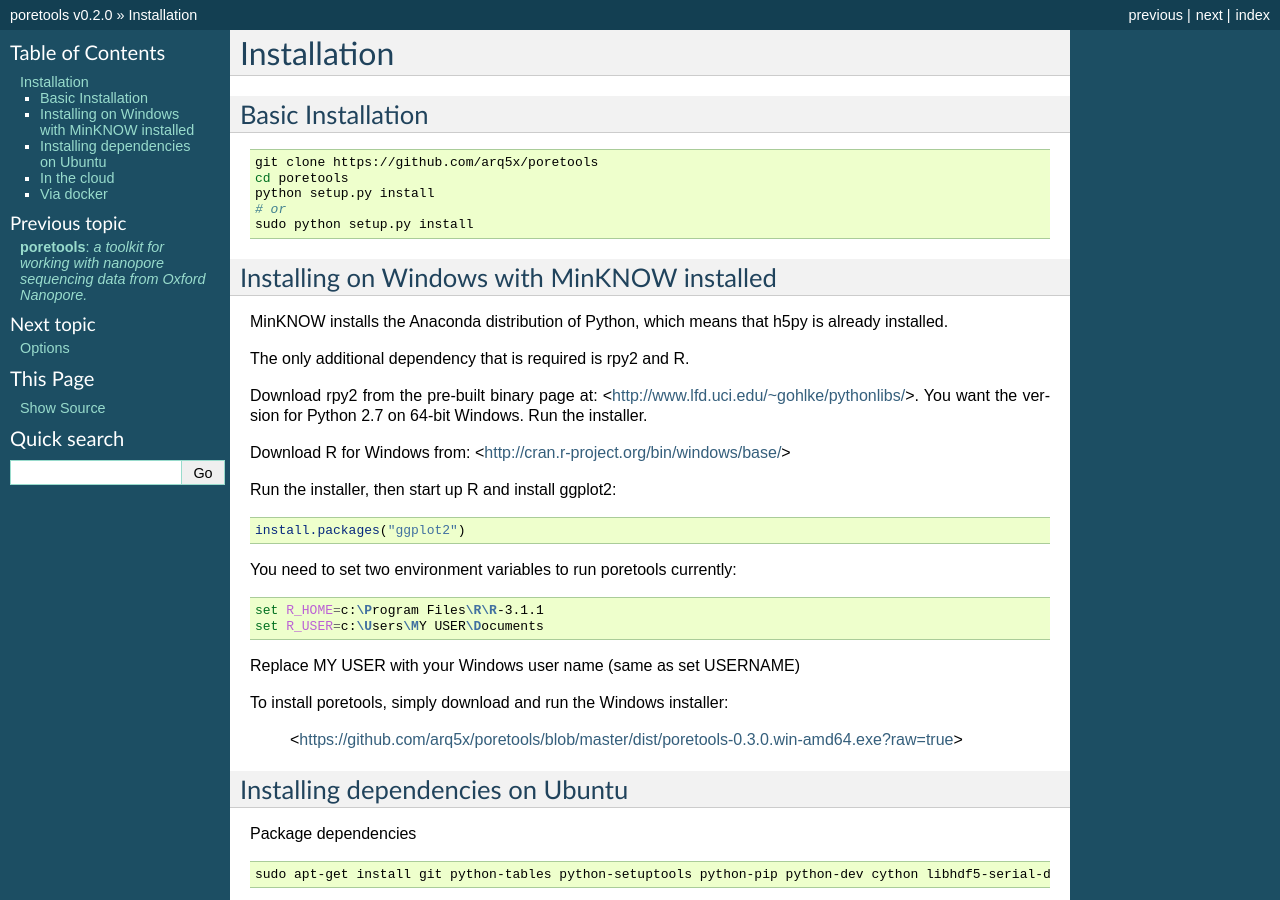
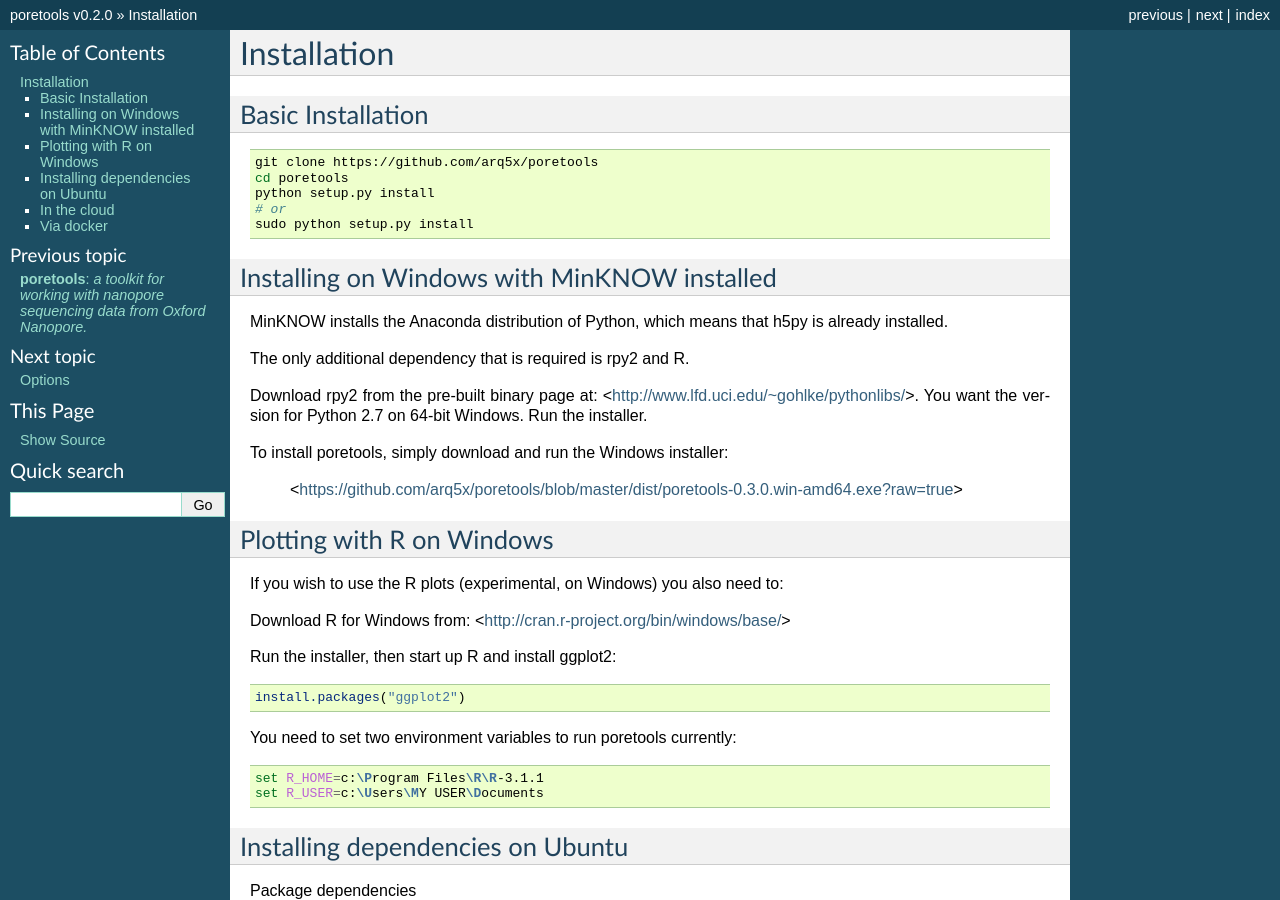
Before and after one commit to arq5x/poretools, a Sphinx documentation site: the page built from docs/content/installation.rst, in a window 1280 px wide and 900 px high. Built offline with Sphinx 7.4.7, drawn with Linux system fonts in a browser that asks for light colours; formulas are drawn with MathJax 3.

Commit message:
Windows installer

```diff
--- a/docs/content/installation.rst
+++ b/docs/content/installation.rst
@@ -25,6 +25,16 @@ The only additional dependency that is required is rpy2 and R.
 
 Download rpy2 from the pre-built binary page at: <http://www.lfd.uci.edu/~gohlke/pythonlibs/>. You want the version for Python 2.7 on 64-bit Windows. Run the installer.
 
+To install poretools, simply download and run the Windows installer:
+
+        <https://github.com/arq5x/poretools/blob/master/dist/poretools-0.3.0.win-amd64.exe?raw=true>
+
+==================================
+Plotting with R on Windows
+==================================
+
+If you wish to use the R plots (experimental, on Windows) you also need to:
+
 Download R for Windows from: <http://cran.r-project.org/bin/windows/base/>
 
 Run the installer, then start up R and install ggplot2:
@@ -39,12 +49,6 @@ You need to set two environment variables to run poretools currently:
 
 	set R_HOME=c:\Program Files\R\R-3.1.1
 	set R_USER=c:\Users\MY USER\Documents
-
-Replace MY USER with your Windows user name (same as set USERNAME)
-
-To install poretools, simply download and run the Windows installer:
-
-	<https://github.com/arq5x/poretools/blob/master/dist/poretools-0.3.0.win-amd64.exe?raw=true>
 
 =================================
 Installing dependencies on Ubuntu
```
